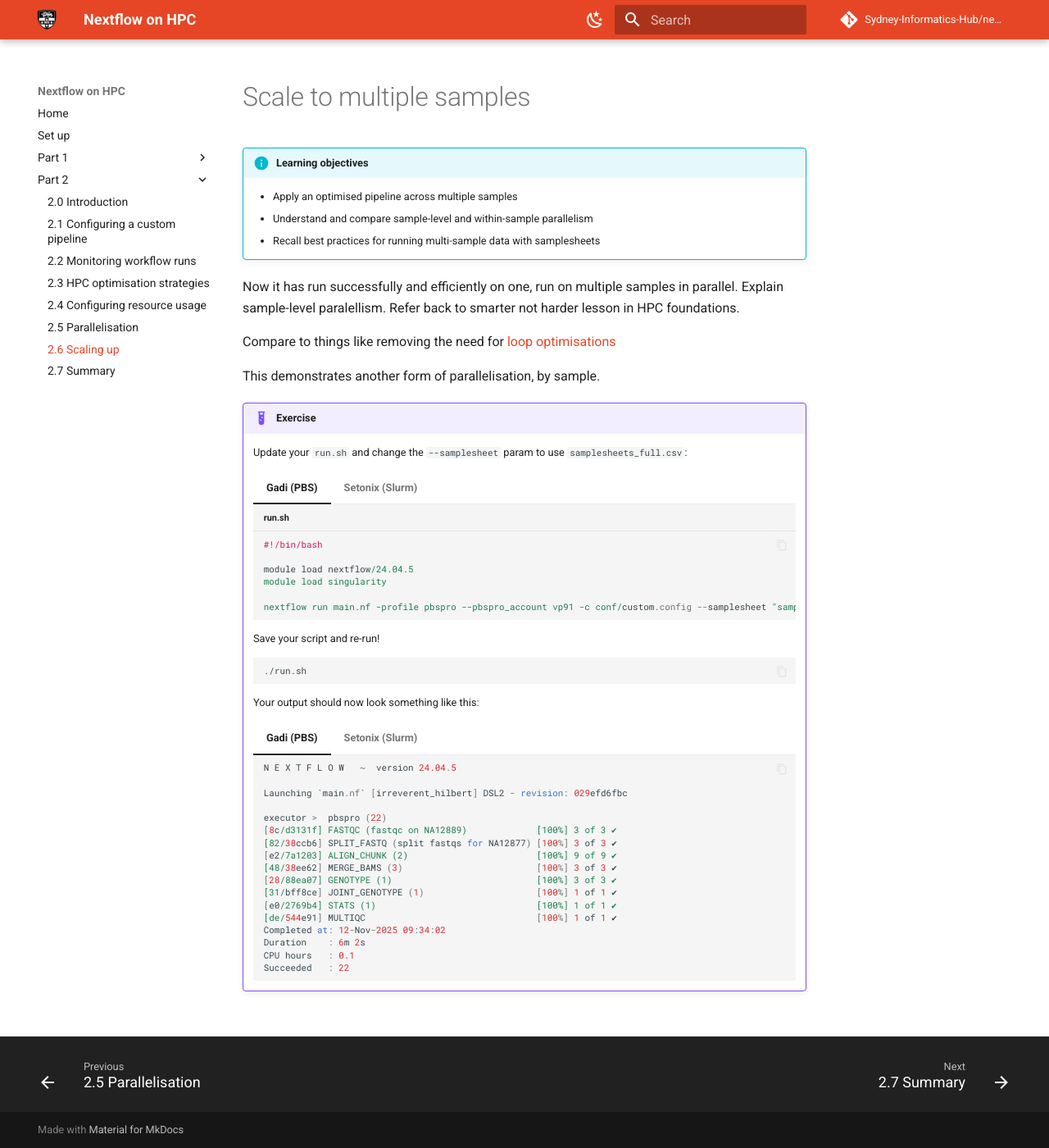
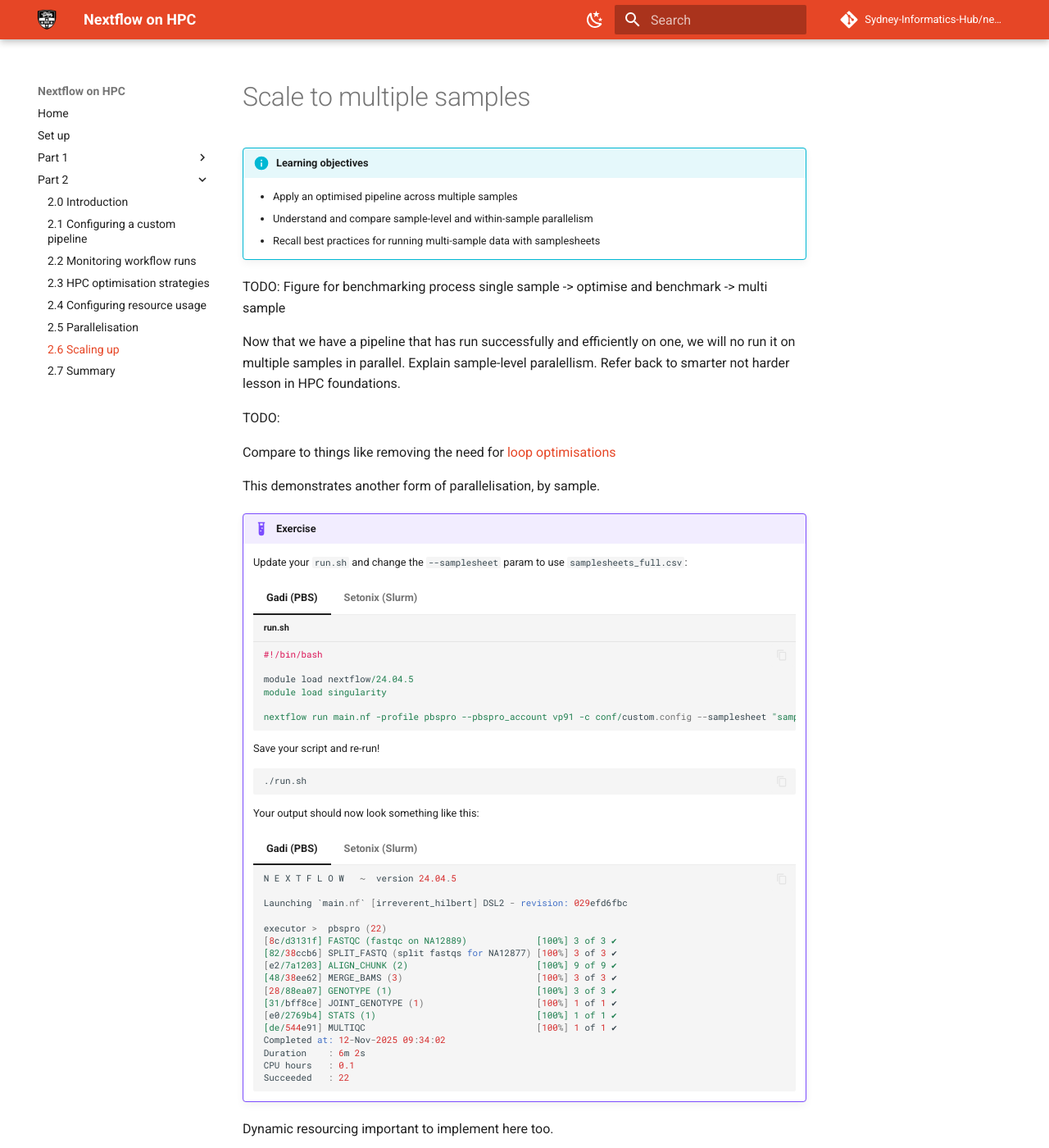
Before and after one commit to Sydney-Informatics-Hub/nextflow-hpc-workshop, an MkDocs documentation site: the page built from docs/part2/27_scale.md, in a window 1280 px wide and 1400 px high. Shown: the whole window at 82% size. Built offline with MkDocs 1.6.1 and Material for MkDocs 9.7.7, drawn with Linux system fonts in a browser that asks for light colours; comment, search, counter and statistics services are not loaded.

````diff
--- a/docs/part2/27_scale.md
+++ b/docs/part2/27_scale.md
@@ -6,7 +6,11 @@
     - Understand and compare sample-level and within-sample parallelism
     - Recall best practices for running multi-sample data with samplesheets
 
-Now it has run successfully and efficiently on one, run on multiple samples in parallel. Explain sample-level paralellism. Refer back to smarter not harder lesson in HPC foundations.
+TODO: Figure for benchmarking process single sample -> optimise and benchmark -> multi sample
+
+Now that we have a pipeline that has run successfully and efficiently on one, we will no run it on multiple samples in parallel. Explain sample-level paralellism. Refer back to smarter not harder lesson in HPC foundations.
+
+TODO:
 
 Compare to things like removing the need for [loop optimisations](https://pawsey.atlassian.net/wiki/spaces/US/pages/51925998/Loop+Optimisations)
 
@@ -90,3 +94,5 @@ This demonstrates another form of parallelisation, by sample.
         CPU hours   : (a few seconds)
         Succeeded   : 22
         ```
+
+Dynamic resourcing important to implement here too.
````
Also changed, not shown: docs/part2/24_resourcing.md (+43 -44 lines), 1 other file.
